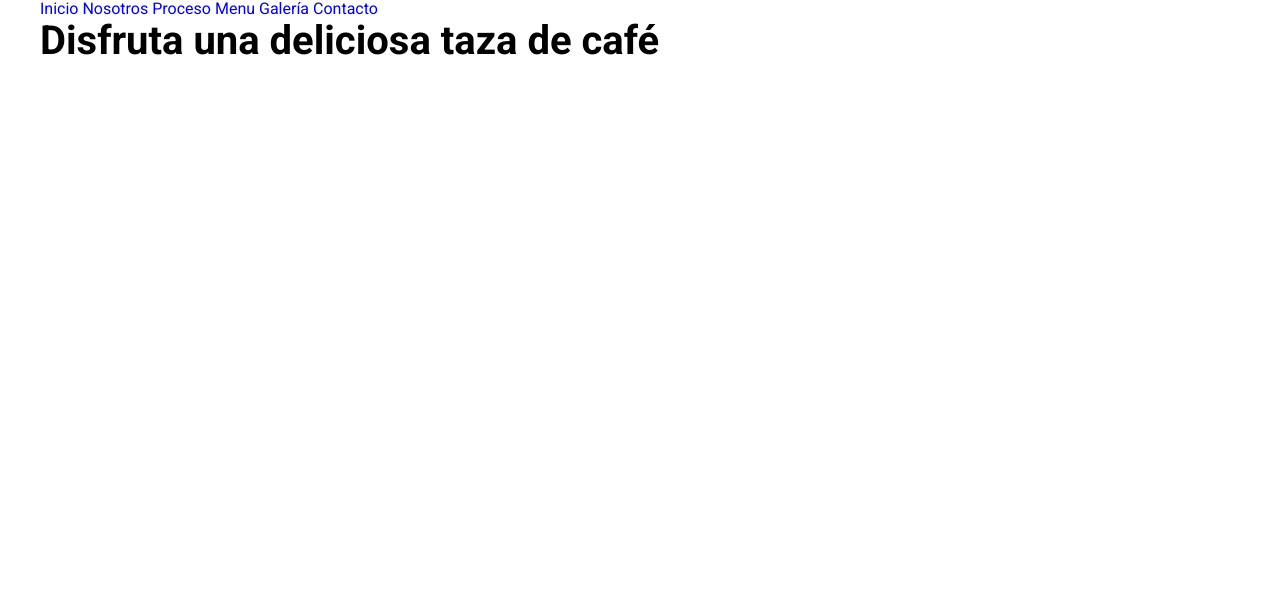
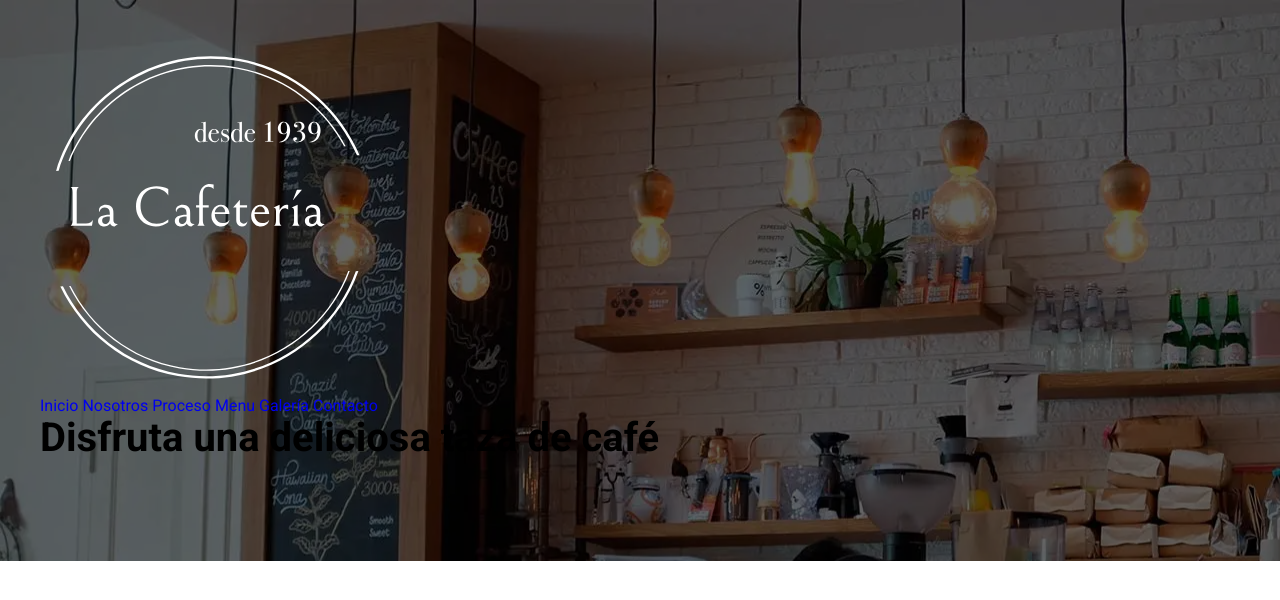
Before and after one commit to DomenicoPH/HTML-CSS-SASS-GULP---w-Cafeter-a-w, a website: page index.html in a window 1280 px wide. Drawn offline with Linux system fonts and the light colour scheme.

Commit message:
media-queries-sass

```diff
--- a/index.html
+++ b/index.html
@@ -17,7 +17,7 @@
             <div class="barra">
 
                 <div class="logo">
-                    <!-- logo aquí -->
+                    <img src="build/img/logo.svg" alt="logo cafeteria">
                 </div>
 
                 <nav class="nav-principal">
--- a/src/scss/base/_index.scss
+++ b/src/scss/base/_index.scss
@@ -2,3 +2,5 @@
 @forward 'variables';
 @forward 'globales';
 @forward 'utilidades';
+
+@forward 'header/index';
--- a/src/scss/header/_header.scss
+++ b/src/scss/header/_header.scss
@@ -1,5 +1,26 @@
 @use '../base/variables' as v;
 
 .header{
-    color: v.$negro;
+    padding: 5rem 0;
+    position: relative;
+
+    &::before{
+        content: '';
+        background-color: v.$negro;
+        position: absolute;
+        top: 0;
+        right: 0;
+        left: 0;
+        bottom: 0;
+        opacity: .6;
+    }
+
+    .contenido-header{
+        position: relative;
+    }
 }
+
+// Header de cada página
+.header-inicio{
+    background-image: url('../../../build/img/header_inicio.webp');
+}
--- a/src/scss/header/_navegacion.scss
+++ /dev/null
@@ -1,5 +0,0 @@
-@use '../base/variables' as v;
-
-.navegacion{
-    color: v.$negro;
-}
```
Also changed, not shown: build/css/app.css.
